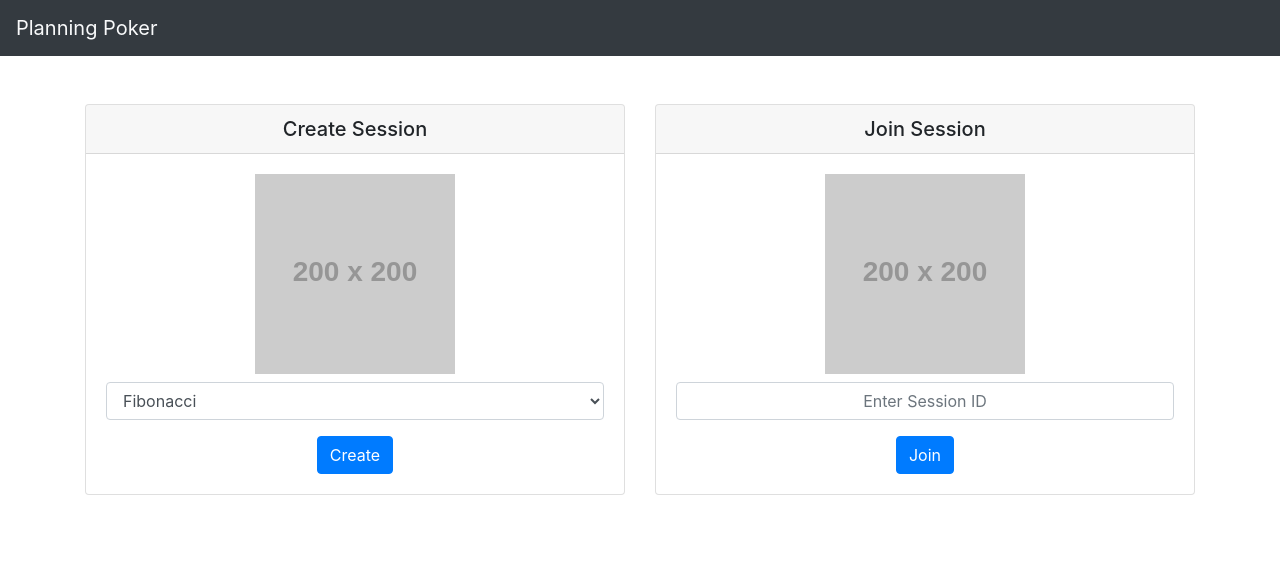
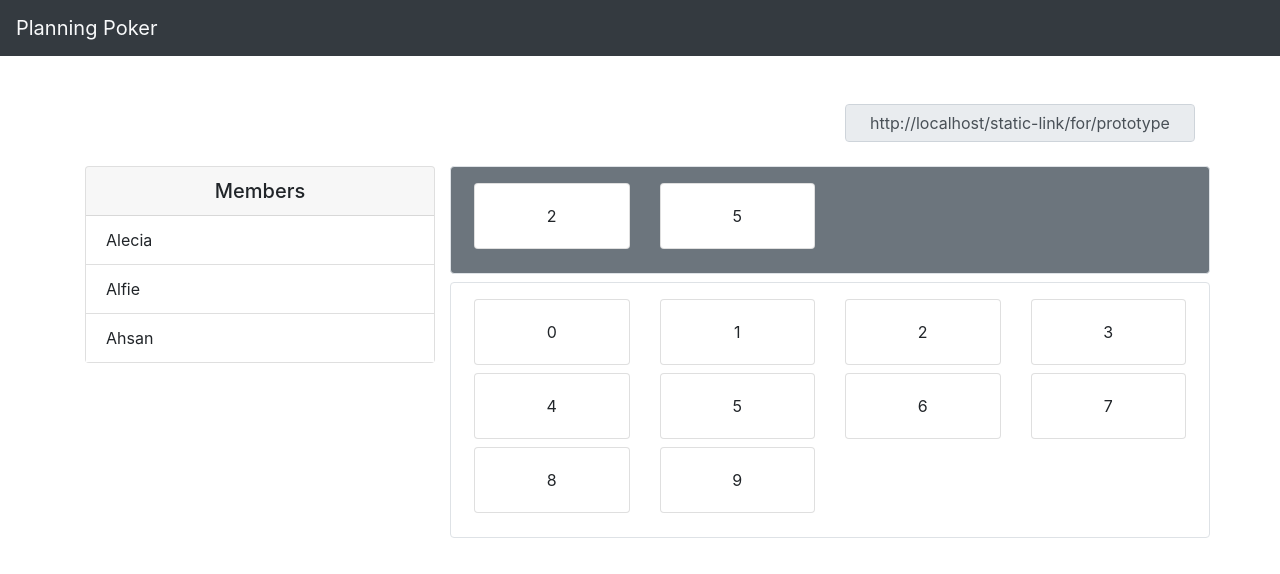
Before and after one commit to ahsan-bilal-786/poker, a React (Create React App) app in the folder poker-fe/: page /polling in a window 1280 px wide. Shown: the top 574 px of the page. Built offline with nearby package versions, Linux system fonts and the light colour scheme.

Commit message:
6 creating polling page

```diff
--- a/poker-fe/src/App.jsx
+++ b/poker-fe/src/App.jsx
@@ -7,6 +7,7 @@ import DefaultLayout from "layouts/DefaultLayout";
 import SessionSelection from "pages/SessionSelection";
 import JoinSession from "pages/JoinSession";
 import CreateSession from "pages/CreateSession";
+import Polling from "pages/Polling";
 import "./App.css";
 
 const hist = createBrowserHistory();
@@ -17,6 +18,7 @@ function App() {
     <Provider store={store}>
       <Router history={hist}>
         <Switch>
+          <Route path='/polling' component={DefaultLayout(Polling)} />
           <Route
             path='/create-session'
             component={DefaultLayout(CreateSession)}
--- /dev/null
+++ b/poker-fe/src/components/Polling/AvailablePolls.jsx
@@ -0,0 +1,22 @@
+import React from "react";
+import { Row } from "react-bootstrap";
+import Card from "components/Polling/Card";
+
+const SelectedPollSection = () => {
+  return (
+    <Row className='border rounded px-2 py-3'>
+      <Card value='0' />
+      <Card value='1' />
+      <Card value='2' />
+      <Card value='3' />
+      <Card value='4' />
+      <Card value='5' />
+      <Card value='6' />
+      <Card value='7' />
+      <Card value='8' />
+      <Card value='9' />
+    </Row>
+  );
+};
+
+export default SelectedPollSection;
--- /dev/null
+++ b/poker-fe/src/components/Polling/Card.jsx
@@ -0,0 +1,14 @@
+import React from "react";
+import { Card as BSCard, Col } from "react-bootstrap";
+
+const Card = ({ value }) => {
+  return (
+    <Col sm='3' className='text-center mb-2'>
+      <BSCard>
+        <BSCard.Body>{value}</BSCard.Body>
+      </BSCard>
+    </Col>
+  );
+};
+
+export default Card;
--- /dev/null
+++ b/poker-fe/src/components/Polling/Members.jsx
@@ -0,0 +1,21 @@
+import React from "react";
+import { Card, ListGroup } from "react-bootstrap";
+
+const MembersList = () => {
+  return (
+    <Card>
+      <Card.Header as='h5' className='text-center'>
+        Members
+      </Card.Header>
+      <Card.Body className='p-0'>
+        <ListGroup variant='flush'>
+          <ListGroup.Item>Alecia</ListGroup.Item>
+          <ListGroup.Item>Alfie</ListGroup.Item>
+          <ListGroup.Item>Ahsan</ListGroup.Item>
+        </ListGroup>
+      </Card.Body>
+    </Card>
+  );
+};
+
+export default MembersList;
--- /dev/null
+++ b/poker-fe/src/components/Polling/PollingLink.jsx
@@ -0,0 +1,21 @@
+import React from "react";
+import { Form } from "react-bootstrap";
+
+const PollingLink = () => {
+  return (
+    <Form>
+      <Form.Group controlId='pollingLink'>
+        <Form.Control
+          type='text'
+          name='pollingLink'
+          placeholder='Polling Link'
+          className='text-center'
+          readOnly={true}
+          value='http://localhost/static-link/for/prototype'
+        />
+      </Form.Group>
+    </Form>
+  );
+};
+
+export default PollingLink;
--- /dev/null
+++ b/poker-fe/src/components/Polling/SelectedPolls.jsx
@@ -0,0 +1,14 @@
+import React from "react";
+import { Row } from "react-bootstrap";
+import Card from "components/Polling/Card";
+
+const SelectedPollSection = () => {
+  return (
+    <Row className='border rounded bg-secondary px-2 py-3 mb-2'>
+      <Card value='2' />
+      <Card value='5' />
+    </Row>
+  );
+};
+
+export default SelectedPollSection;
--- /dev/null
+++ b/poker-fe/src/pages/Polling/index.jsx
@@ -0,0 +1,29 @@
+import React from "react";
+import { Row, Col } from "react-bootstrap";
+import PollingLink from "components/Polling/PollingLink";
+import Members from "components/Polling/Members";
+import SelectedPolls from "components/Polling/SelectedPolls";
+import AvailablePolls from "components/Polling/AvailablePolls";
+
+const Polling = () => {
+  return (
+    <>
+      <Row className='justify-content-end h-100 mt-5'>
+        <Col sm='4'>
+          <PollingLink />
+        </Col>
+      </Row>
+      <Row className='h-100 mt-2'>
+        <Col sm='4'>
+          <Members />
+        </Col>
+        <Col sm='8'>
+          <SelectedPolls />
+          <AvailablePolls />
+        </Col>
+      </Row>
+    </>
+  );
+};
+
+export default Polling;
```
